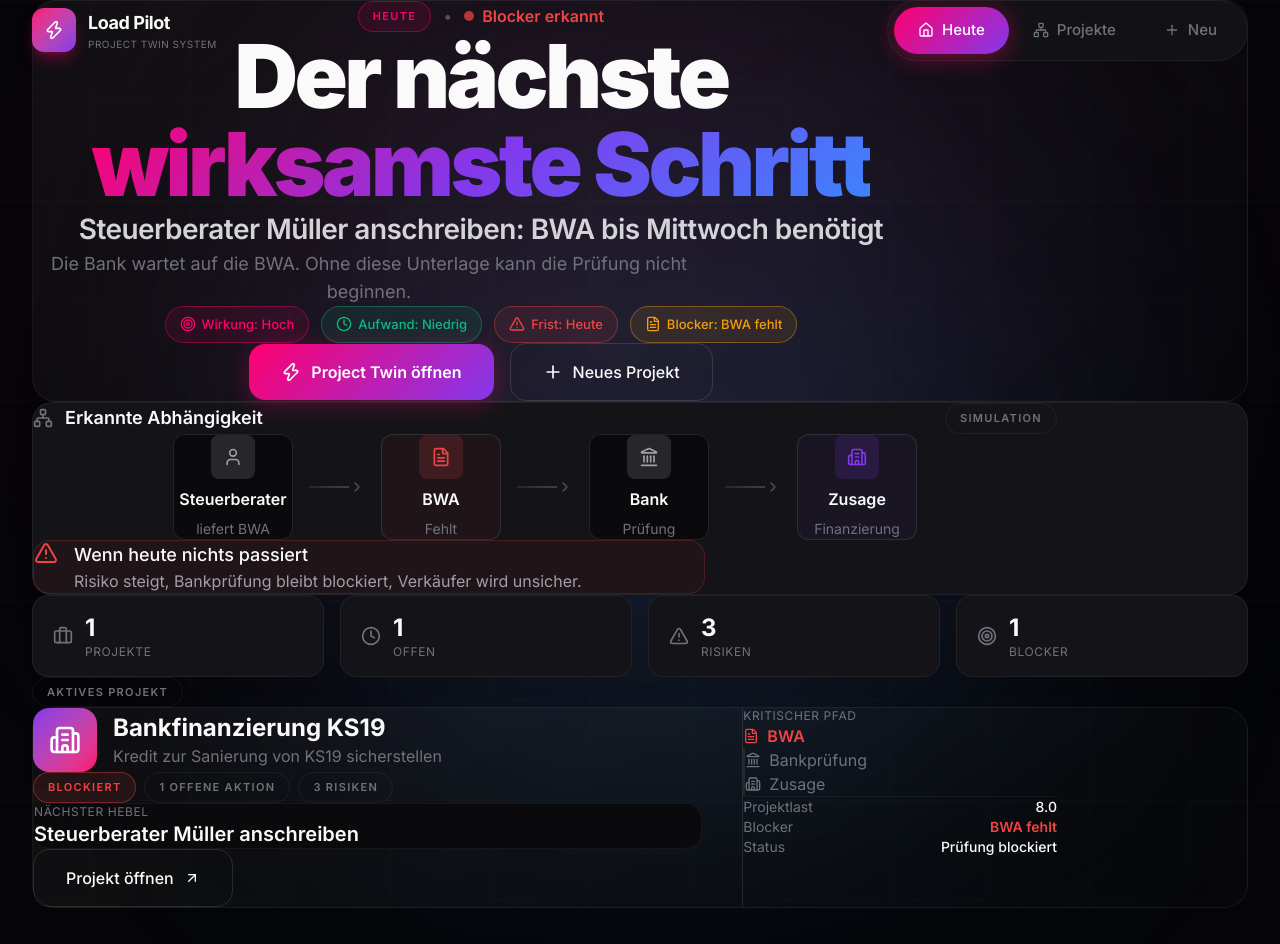
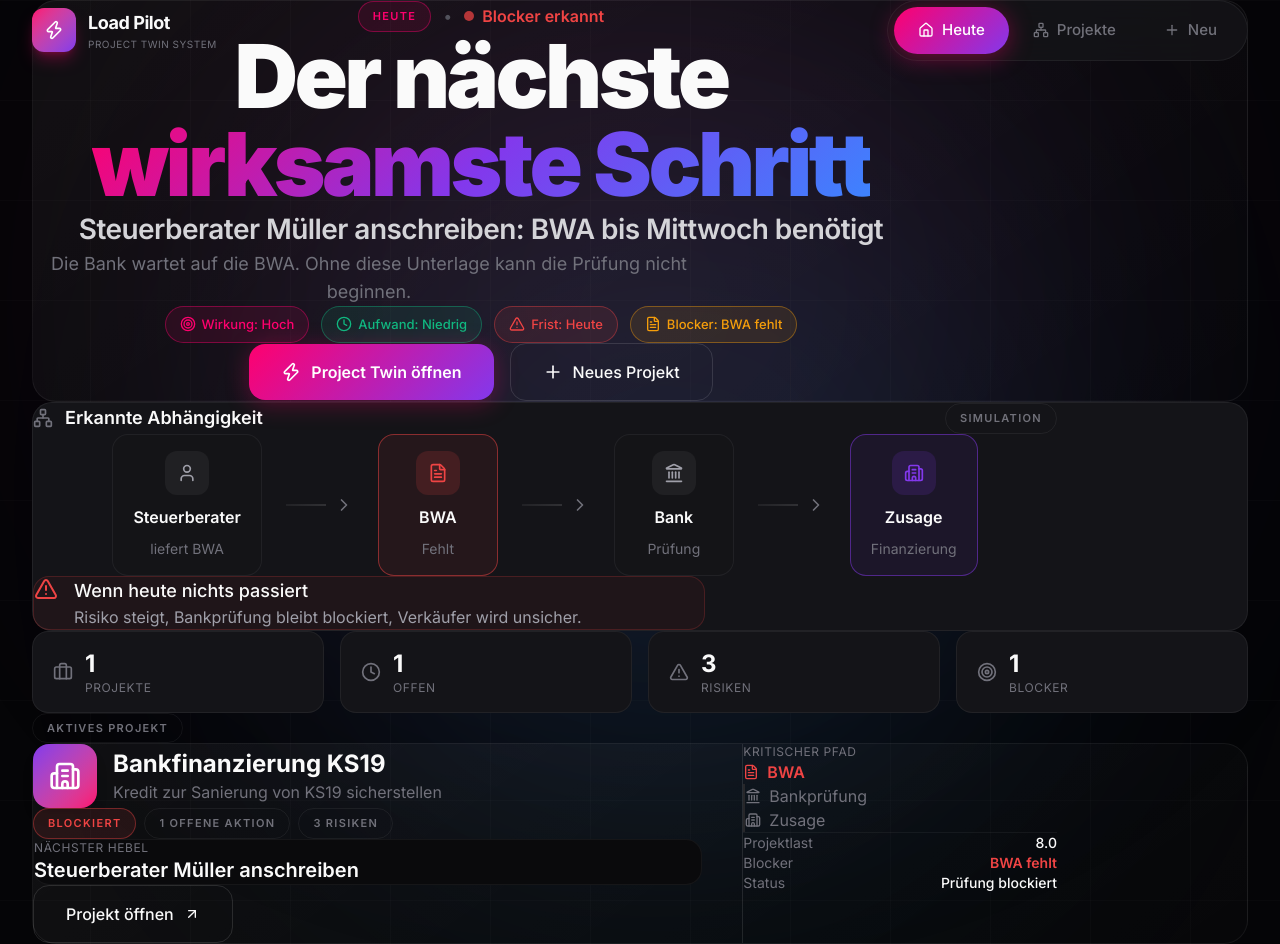
Before and after one commit to OSIONSolutionXR/osion-load-pilot, a React (Vite) app: page / in a window 1280 px wide. Before the commit the page ends 908 px from the top, so only its background shows below. Built offline with nearby package versions, Linux system fonts and the light colour scheme.

Commit message:
Revert "fix: compact horizontal diagram that doesn't wrap"
This reverts commit d8d680c2778fac6ef25ec018c0138c78bf3a9b94.

```diff
--- a/src/screens/TodayScreen.tsx
+++ b/src/screens/TodayScreen.tsx
@@ -89,10 +89,10 @@ export default function TodayScreen({ onNewProject, onOpenTwin }: TodayScreenPro
             <span className="label-premium">Simulation</span>
           </div>
 
-          {/* Horizontal Flow - Compact, No Wrap */}
-          <div className="flex items-center justify-center gap-2 md:gap-4 mb-8 overflow-x-auto">
+          {/* Horizontal Flow - Centered */}
+          <div className="flex flex-wrap items-center justify-center gap-4 md:gap-6 mb-8">
             <Node
-              icon={<User className="w-4 h-4 md:w-5 md:h-5" />}
+              icon={<User className="w-5 h-5" />}
               title="Steuerberater"
               subtitle="liefert BWA"
               status="normal"
@@ -101,7 +101,7 @@ export default function TodayScreen({ onNewProject, onOpenTwin }: TodayScreenPro
             <Connector />
 
             <Node
-              icon={<FileText className="w-4 h-4 md:w-5 md:h-5" />}
+              icon={<FileText className="w-5 h-5" />}
               title="BWA"
               subtitle="Fehlt"
               status="blocked"
@@ -110,7 +110,7 @@ export default function TodayScreen({ onNewProject, onOpenTwin }: TodayScreenPro
             <Connector />
 
             <Node
-              icon={<Landmark className="w-4 h-4 md:w-5 md:h-5" />}
+              icon={<Landmark className="w-5 h-5" />}
               title="Bank"
               subtitle="Prüfung"
               status="normal"
@@ -119,7 +119,7 @@ export default function TodayScreen({ onNewProject, onOpenTwin }: TodayScreenPro
             <Connector />
 
             <Node
-              icon={<Building2 className="w-4 h-4 md:w-5 md:h-5" />}
+              icon={<Building2 className="w-5 h-5" />}
               title="Zusage"
               subtitle="Finanzierung"
               status="goal"
@@ -246,8 +246,8 @@ function Node({ icon, title, subtitle, status }: {
 }) {
   const statusClasses = {
     normal: '',
-    blocked: 'border-[#ef4444]/50 bg-[#ef4444]/5',
-    goal: 'border-[#8338ec]/50 bg-[#8338ec]/5'
+    blocked: 'node-blocked',
+    goal: 'node-goal'
   }
 
   const iconClasses = {
@@ -257,21 +257,21 @@ function Node({ icon, title, subtitle, status }: {
   }
 
   return (
-    <div className={`flex flex-col items-center gap-2 p-3 md:p-4 rounded-xl border border-white/10 bg-[#0a0a0c] min-w-[100px] md:min-w-[120px] text-center ${statusClasses[status]}`}>
-      <div className={`w-10 h-10 md:w-11 md:h-11 rounded-lg flex items-center justify-center ${iconClasses[status]}`}>
+    <div className={`node ${statusClasses[status]}`}>
+      <div className={`node-icon ${iconClasses[status]}`}>
         {icon}
       </div>
-      <div className="font-semibold text-sm md:text-base whitespace-nowrap">{title}</div>
-      <div className="text-xs md:text-sm text-zinc-500 whitespace-nowrap">{subtitle}</div>
+      <div className="font-semibold text-base">{title}</div>
+      <div className="text-sm text-zinc-500">{subtitle}</div>
     </div>
   )
 }
 
 function Connector() {
   return (
-    <div className="flex items-center text-zinc-600">
-      <div className="w-6 md:w-10 h-0.5 bg-gradient-to-r from-zinc-800 to-zinc-700" />
-      <ChevronRight className="w-4 h-4 -ml-1" />
+    <div className="connector">
+      <div className="connector-line" />
+      <ChevronRight className="w-5 h-5" />
     </div>
   )
 }
```
